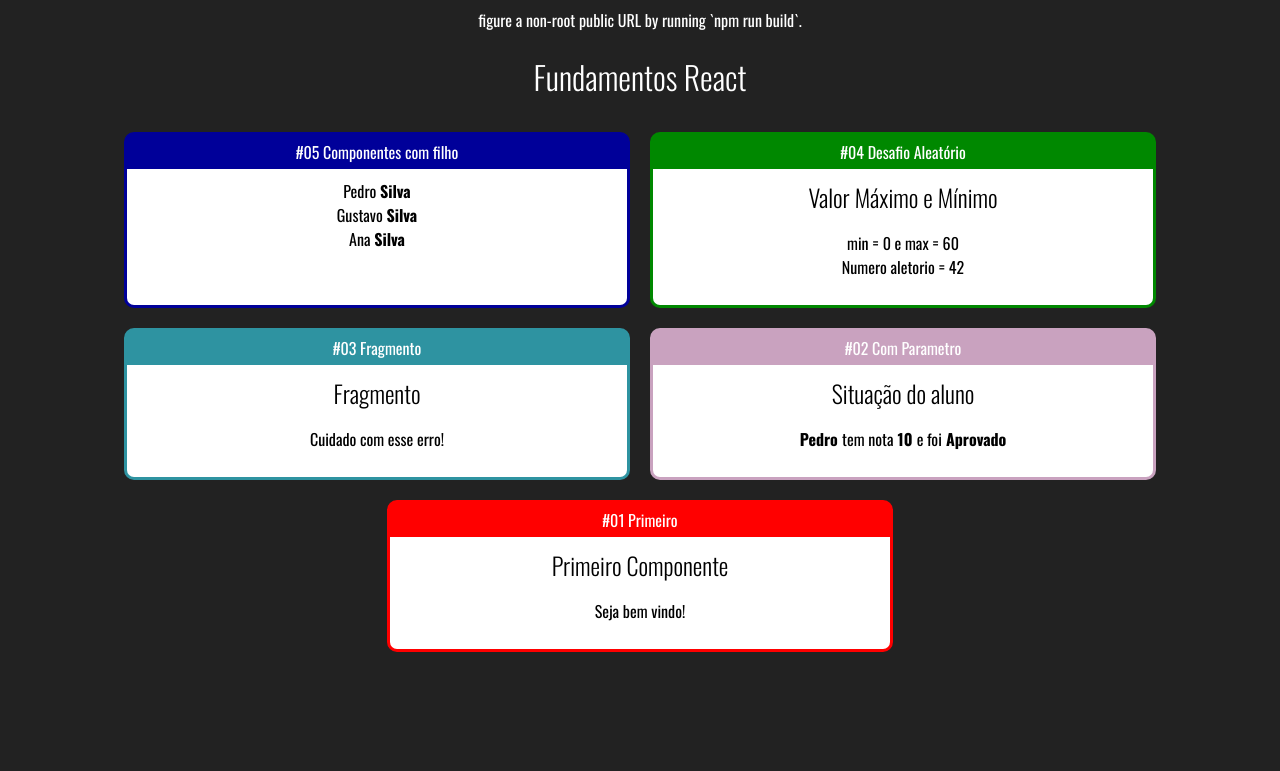
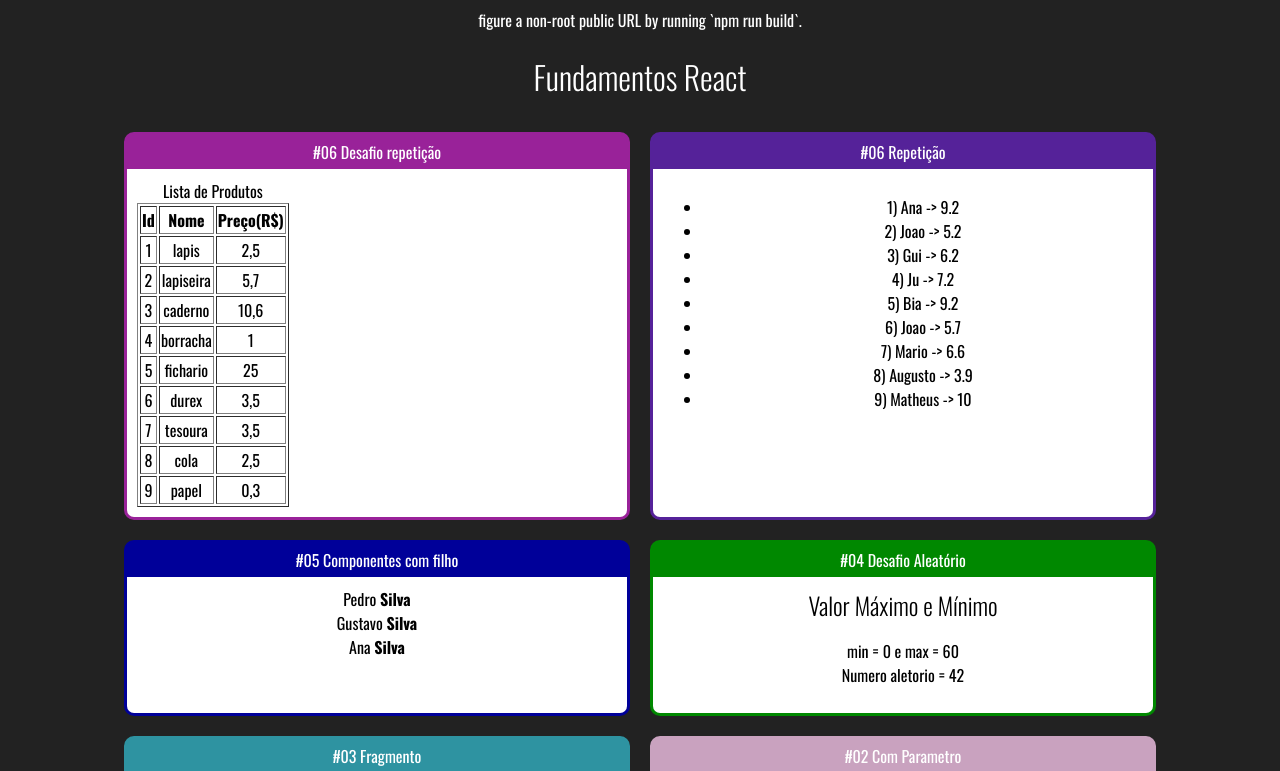
Before and after one commit to ArthurDetomi/Curso-React-Cod3r, a React (Create React App) app in the folder fundamentos-react/: page / in a window 1280 px wide. Shown: the top 771 px of the page. Built offline with nearby package versions, Linux system fonts and the light colour scheme.

Commit message:
Desafio Lista feito por mim

```diff
--- a/fundamentos-react/src/App.jsx
+++ b/fundamentos-react/src/App.jsx
@@ -9,6 +9,9 @@ import Card from "./components/layout/Card";
 import Familia from "./components/basicos/Familia";
 import FamiliaMembro from "./components/basicos/FamiliaMembro";
 
+import ListaAlunos from "./components/repeticao/ListaAlunos";
+import TabelaProdutos from "./components/repeticao/TabelaProdutos";
+
 import './App.css'
 
 export default () =>
@@ -16,6 +19,14 @@ export default () =>
         <h1>Fundamentos React</h1>
 
         <div className="Cards">
+            <Card titulo="#06 Desafio repetição" color="#929">
+                <TabelaProdutos></TabelaProdutos>
+            </Card>
+
+            <Card titulo="#06 Repetição" color="#529">
+                <ListaAlunos></ListaAlunos>
+            </Card>
+
             <Card titulo="#05 Componentes com filho" color="#009">
                 <Familia sobrenome="Silva">
                     <FamiliaMembro nome="Pedro" ></FamiliaMembro>
--- /dev/null
+++ b/fundamentos-react/src/components/repeticao/ListaAlunos.jsx
@@ -0,0 +1,22 @@
+/* eslint-disable import/no-anonymous-default-export */
+import React from "react";
+import alunos from "../../data/Alunos";
+
+export default (props) => {
+    // transformando uma lista de objetos em trecho JSX
+    const alunosJsx = alunos.map((aluno) => {
+        return (
+            <li key={aluno.id}>
+                {aluno.id}) {aluno.nome} -> {aluno.nota}
+            </li>
+        );
+    });
+
+    return (
+        <div>
+            <ul>
+                {alunosJsx}
+            </ul>
+        </div>
+    );
+}
--- /dev/null
+++ b/fundamentos-react/src/components/repeticao/TabelaProdutos.jsx
@@ -0,0 +1,32 @@
+import React from "react";
+
+/* eslint-disable import/no-anonymous-default-export */
+import produtos from "../../data/Produtos";
+
+export default () => {
+    const produtosJsx = produtos.map((produto) => {
+        return (
+            <tr key={produto.id}>
+                <td>{produto.id}</td>
+                <td>{produto.nome}</td>
+                <td>{produto.preco.toString().replace(".", ",")}</td>
+            </tr>
+        );
+    });
+
+    return (
+        <table border={1}>
+            <caption>Lista de Produtos</caption>
+            <thead>
+                <tr>
+                    <th>Id</th>
+                    <th>Nome</th>
+                    <th>Preço(R$)</th>
+                </tr>
+            </thead>
+            <tbody>
+                {produtosJsx}
+            </tbody>
+        </table>
+    );
+};
--- /dev/null
+++ b/fundamentos-react/src/data/Alunos.js
@@ -0,0 +1,12 @@
+/* eslint-disable import/no-anonymous-default-export */
+export default [
+    {id:1, nome:'Ana', nota: 9.2},
+    {id:2, nome:'Joao', nota: 5.2},
+    {id:3, nome:'Gui', nota: 6.2},
+    {id:4, nome:'Ju', nota: 7.2},
+    {id:5, nome:'Bia', nota: 9.2},
+    {id:6, nome:'Joao', nota: 5.7},
+    {id:7, nome:'Mario', nota: 6.6},
+    {id:8, nome:'Augusto', nota: 3.9},
+    {id:9, nome:'Matheus', nota: 10.0},
+]
--- /dev/null
+++ b/fundamentos-react/src/data/Produtos.js
@@ -0,0 +1,12 @@
+/* eslint-disable import/no-anonymous-default-export */
+export default [
+    {id:1, nome:"lapis", preco: 2.50},
+    {id:2, nome:"lapiseira", preco: 5.70},
+    {id:3, nome:"caderno", preco: 10.60},
+    {id:4, nome:"borracha", preco: 1.00},
+    {id:5, nome:"fichario", preco: 25.00},
+    {id:6, nome:"durex", preco: 3.50},
+    {id:7, nome:"tesoura", preco: 3.50},
+    {id:8, nome:"cola", preco: 2.50},
+    {id:9, nome:"papel", preco: 0.30},
+];
```
